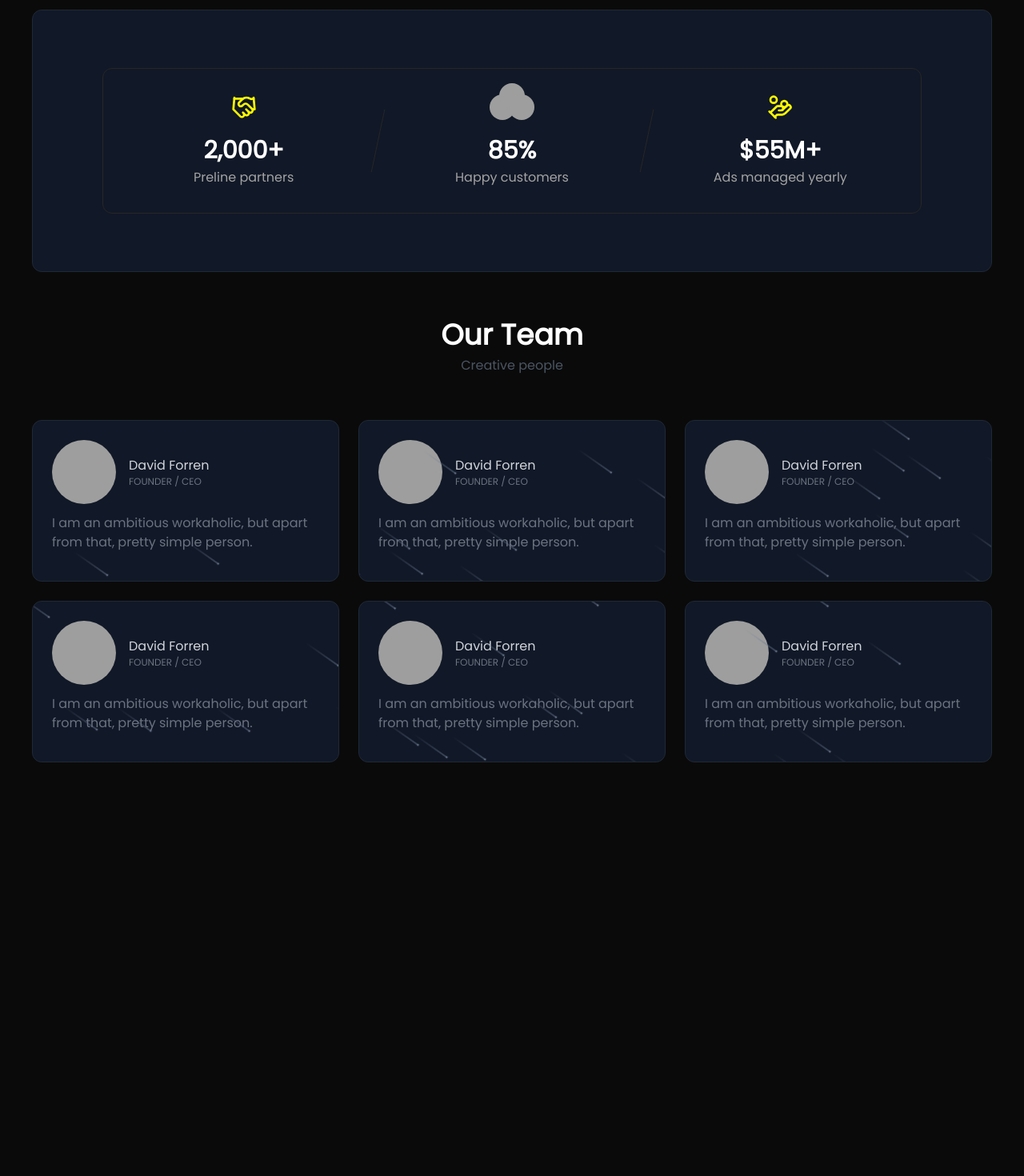
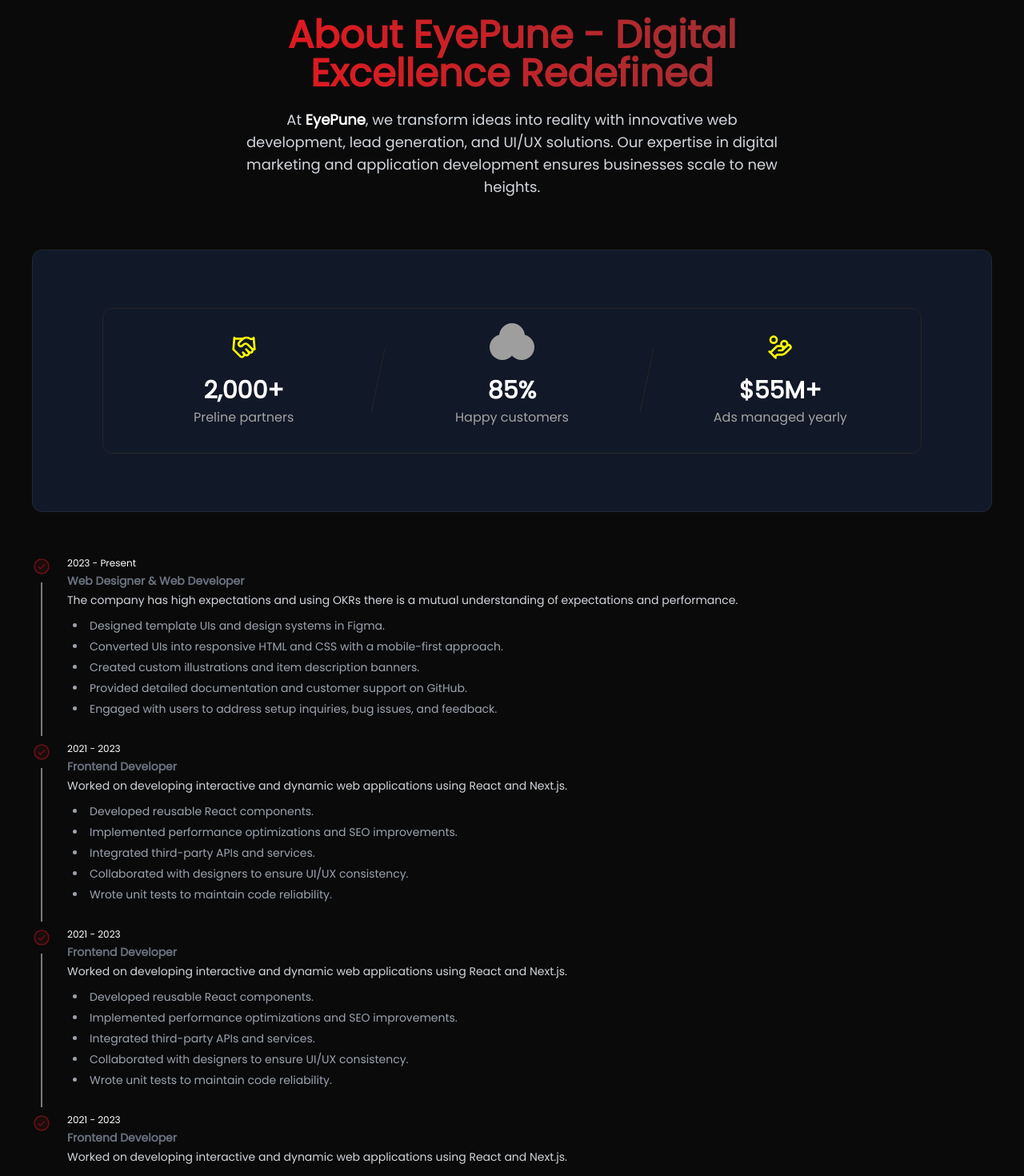
Before and after one commit to rahulchatterjee12/eyepune, a Next.js app: page /about in a window 1280 px wide. Shown: the part 260-1730 px from the top of the page at 80% size. Before the commit the page ends 1285 px from the top, so only its background shows below. Built offline with nearby package versions, Linux system fonts and the light colour scheme; grey boxes are pictures that could not be loaded.

Commit message:
added all page content

```diff
--- a/app/about/page.jsx
+++ b/app/about/page.jsx
@@ -1,11 +1,89 @@
 import React from "react";
 import { Meteors } from "@/components/ui/projects/meteors";
+import { PiCheckCircleDuotone } from "react-icons/pi";
 
 const items = new Array(6).fill(0);
 
+const story = [
+  {
+    date: "2023 - Present",
+    title: "Web Designer & Web Developer",
+    description:
+      "The company has high expectations and using OKRs there is a mutual understanding of expectations and performance.",
+    details: [
+      "Designed template UIs and design systems in Figma.",
+      "Converted UIs into responsive HTML and CSS with a mobile-first approach.",
+      "Created custom illustrations and item description banners.",
+      "Provided detailed documentation and customer support on GitHub.",
+      "Engaged with users to address setup inquiries, bug issues, and feedback.",
+    ],
+  },
+  {
+    date: "2021 - 2023",
+    title: "Frontend Developer",
+    description:
+      "Worked on developing interactive and dynamic web applications using React and Next.js.",
+    details: [
+      "Developed reusable React components.",
+      "Implemented performance optimizations and SEO improvements.",
+      "Integrated third-party APIs and services.",
+      "Collaborated with designers to ensure UI/UX consistency.",
+      "Wrote unit tests to maintain code reliability.",
+    ],
+  },
+  {
+    date: "2021 - 2023",
+    title: "Frontend Developer",
+    description:
+      "Worked on developing interactive and dynamic web applications using React and Next.js.",
+    details: [
+      "Developed reusable React components.",
+      "Implemented performance optimizations and SEO improvements.",
+      "Integrated third-party APIs and services.",
+      "Collaborated with designers to ensure UI/UX consistency.",
+      "Wrote unit tests to maintain code reliability.",
+    ],
+  },
+  {
+    date: "2021 - 2023",
+    title: "Frontend Developer",
+    description:
+      "Worked on developing interactive and dynamic web applications using React and Next.js.",
+    details: [
+      "Developed reusable React components.",
+      "Implemented performance optimizations and SEO improvements.",
+      "Integrated third-party APIs and services.",
+      "Collaborated with designers to ensure UI/UX consistency.",
+      "Wrote unit tests to maintain code reliability.",
+    ],
+  },
+];
+
 const page = () => {
   return (
-    <div class="max-w-[85rem] px-4 py-10 sm:px-6 lg:px-8 lg:py-14 mx-auto">
+    <div class="max-w-[85rem] px-4 sm:px-6 lg:px-8 mx-auto">
+      <div class="relative overflow-hidden  text-white py-16">
+        <div class="relative z-10">
+          <div class="max-w-[85rem] mx-auto px-4 sm:px-6 lg:px-8">
+            <div class="max-w-2xl text-center mx-auto">
+              <p class="inline-block text-5xl font-bold bg-clip-text text-transparent bg-gradient-to-l from-[#9c3034] to-[#e6171e]">
+                About EyePune - Digital Excellence Redefined
+              </p>
+
+              <div class="mt-5 max-w-3xl">
+                <p class="text-lg text-gray-300">
+                  At <span class="font-semibold text-white">EyePune</span>, we
+                  transform ideas into reality with innovative web development,
+                  lead generation, and UI/UX solutions. Our expertise in digital
+                  marketing and application development ensures businesses scale
+                  to new heights.
+                </p>
+              </div>
+            </div>
+          </div>
+        </div>
+      </div>
+
       <div class="bg-gray-900 border border-gray-800 mb-10 lg:mb-14 rounded-xl p-6 lg:p-8">
         <div class="max-w-5xl px-4 xl:px-0 py-10 mx-auto">
           <div class="border border-neutral-800 rounded-xl">
@@ -100,6 +178,38 @@
         </div>
       </div>
 
+      <div>
+        {story.map((item, index) => (
+          <div key={index} className="group relative flex gap-x-5">
+            {/* Icon */}
+            <div className="relative group-last:after:hidden after:absolute after:top-8 after:bottom-2 after:start-3 after:w-px after:-translate-x-[0.5px] after:bg-gray-200 ">
+              <div className="relative z-10 size-6 flex justify-center items-center">
+                <PiCheckCircleDuotone color="#691215" size={30} />
+              </div>
+            </div>
+
+            {/* Right Content */}
+            <div className="grow pb-8 group-last:pb-0">
+              <h3 className="mb-1 text-xs text-white">{item.date}</h3>
+              <p className="font-semibold text-sm text-gray-500">
+                {item.title}
+              </p>
+              <p className="mt-1 text-sm text-gray-300">{item.description}</p>
+
+              {item.details && (
+                <ul className="list-disc ms-6 mt-3 space-y-1.5">
+                  {item.details.map((detail, i) => (
+                    <li key={i} className="ps-1 text-sm text-gray-400">
+                      {detail}
+                    </li>
+                  ))}
+                </ul>
+              )}
+            </div>
+          </div>
+        ))}
+      </div>
+
       <div class="max-w-2xl mx-auto text-center mb-10 lg:mb-14">
         <h2 class="text-2xl font-bold md:text-4xl md:leading-tight text-white">
           Our Team
--- a/app/digital-marketing/page.jsx
+++ b/app/digital-marketing/page.jsx
@@ -1,7 +1,37 @@
 import React from "react";
 
 const page = () => {
-  return <div>page</div>;
+  return (
+    <div>
+      <div className="relative overflow-hidden  text-white py-16">
+        <div className="relative z-10 max-w-[85rem] mx-auto px-4 sm:px-6 lg:px-8">
+          <div className="max-w-2xl text-center mx-auto">
+            <p class="inline-block text-5xl font-bold bg-clip-text text-transparent bg-gradient-to-l from-[#9c3034] to-[#e6171e]">
+              EyePune - Digital Marketing
+            </p>
+            <h1 className="mt-5 text-4xl md:text-5xl lg:text-6xl font-semibold text-white">
+              Data-Driven Digital Marketing for Growth
+            </h1>
+            <p className="mt-5 text-lg text-gray-300">
+              At <span className="font-semibold text-white">EyePune</span>, we
+              specialize in SEO, PPC, social media marketing, and email
+              campaigns to drive real engagement and sales. Our team crafts
+              data-driven strategies to elevate your brand’s digital presence.
+            </p>
+          </div>
+
+          <div className="mt-8 text-center">
+            <a
+              className="py-3 px-6 inline-block rounded-lg bg-blue-600 text-white hover:bg-blue-700"
+              href="#"
+            >
+              Get Started
+            </a>
+          </div>
+        </div>
+      </div>
+    </div>
+  );
 };
 
 export default page;
--- a/app/graphic-design/page.jsx
+++ b/app/graphic-design/page.jsx
@@ -1,7 +1,30 @@
-import React from "react";
+export default function GraphicDesign() {
+  return (
+    <div className="relative overflow-hidden text-white py-16">
+      <div className="relative z-10 max-w-[85rem] mx-auto px-4 sm:px-6 lg:px-8">
+        <div className="max-w-2xl text-center mx-auto">
+          <p class="inline-block text-5xl font-bold bg-clip-text text-transparent bg-gradient-to-l from-[#9c3034] to-[#e6171e]">
+            EyePune - Graphic Design
+          </p>
+          <h1 className="mt-5 text-4xl md:text-5xl lg:text-6xl font-semibold text-white">
+            Visually Stunning Designs for Impactful Branding
+          </h1>
+          <p className="mt-5 text-lg text-gray-300">
+            Our team at EyePune creates logos, social media graphics, UI/UX
+            designs, and branding materials that leave a lasting impression. We
+            blend creativity with strategy to bring your vision to life.
+          </p>
+        </div>
 
-const page = () => {
-  return <div>page</div>;
-};
-
-export default page;
+        <div className="mt-8 text-center">
+          <a
+            className="py-3 px-6 inline-block rounded-lg bg-blue-600 text-white hover:bg-blue-700"
+            href="#"
+          >
+            Get Started
+          </a>
+        </div>
+      </div>
+    </div>
+  );
+}
--- a/app/lead-generation/page.jsx
+++ b/app/lead-generation/page.jsx
@@ -1,7 +1,31 @@
-import React from "react";
+export default function LeadGeneration() {
+  return (
+    <div className="relative overflow-hidden text-white py-16">
+      <div className="relative z-10 max-w-[85rem] mx-auto px-4 sm:px-6 lg:px-8">
+        <div className="max-w-2xl text-center mx-auto">
+          <p class="inline-block text-5xl font-bold bg-clip-text text-transparent bg-gradient-to-l from-[#9c3034] to-[#e6171e]">
+            EyePune - Lead Generation
+          </p>
+          <h1 className="mt-5 text-4xl md:text-5xl lg:text-6xl font-semibold text-white">
+            High-Quality Leads to Fuel Your Business Growth
+          </h1>
+          <p className="mt-5 text-lg text-gray-300">
+            Our lead generation strategies help businesses acquire qualified
+            customers through targeted campaigns, email outreach, and
+            automation. Convert traffic into leads and leads into sales with
+            EyePune.
+          </p>
+        </div>
 
-const page = () => {
-  return <div>page</div>;
-};
-
-export default page;
+        <div className="mt-8 text-center">
+          <a
+            className="py-3 px-6 inline-block rounded-lg bg-blue-600 text-white hover:bg-blue-700"
+            href="#"
+          >
+            Get Started
+          </a>
+        </div>
+      </div>
+    </div>
+  );
+}
--- a/app/web-development/page.jsx
+++ b/app/web-development/page.jsx
@@ -1,7 +1,31 @@
-import React from "react";
+export default function WebDevelopment() {
+  return (
+    <div className="relative overflow-hidden text-white py-16">
+      <div className="relative z-10 max-w-[85rem] mx-auto px-4 sm:px-6 lg:px-8">
+        <div className="max-w-2xl text-center mx-auto">
+          <p class="inline-block text-5xl font-bold bg-clip-text text-transparent bg-gradient-to-l from-[#9c3034] to-[#e6171e]">
+            EyePune - Web Development
+          </p>
+          <h1 className="mt-5 text-4xl md:text-5xl lg:text-6xl font-semibold text-white">
+            Custom Websites & Scalable Web Applications
+          </h1>
+          <p className="mt-5 text-lg text-gray-300">
+            We build high-performance websites & applications using modern
+            frameworks like Next.js, React, and Django. From e-commerce to
+            corporate sites, we ensure your online presence is seamless and
+            impactful.
+          </p>
+        </div>
 
-const page = () => {
-  return <div>page</div>;
-};
-
-export default page;
+        <div className="mt-8 text-center">
+          <a
+            className="py-3 px-6 inline-block rounded-lg bg-blue-600 text-white hover:bg-blue-700"
+            href="#"
+          >
+            Get Started
+          </a>
+        </div>
+      </div>
+    </div>
+  );
+}
```
